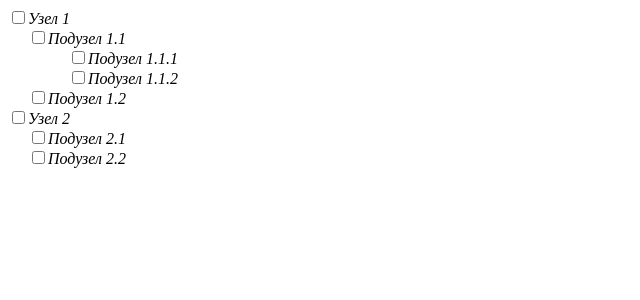
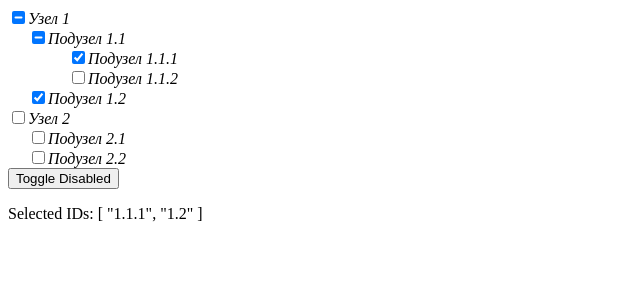
Before and after one commit to KseniyaAnd/train_angular, an Angular app: page / in a window 1280 px wide. Shown: the top 300 px of the page, without its empty margins (0-640 px from the left). Built offline with nearby package versions, Linux system fonts and the light colour scheme.

Commit message:
feat: make cva component

```diff
--- a/src/app/app.component.html
+++ b/src/app/app.component.html
@@ -1,6 +1,10 @@
 <app-tree
   [data]="data"
-  [(selectedIds)]="selectedIds"
+  [(ngModel)]="treeControl.value"
   [treeStyle]="'gray'"
-  (selectedIdsChange)="onSelectionChange($event)">
+  [disabled]="disabled">
 </app-tree>
+
+<button (click)="toggleDisabled()">Toggle Disabled</button>
+
+<p>Selected IDs: {{ treeControl.value | json }}</p>
--- a/src/app/app.component.ts
+++ b/src/app/app.component.ts
@@ -2,11 +2,12 @@ import { Component } from '@angular/core';
 import { CommonModule } from '@angular/common';
 import { TreeComponent } from './components/tree/tree.component';
 import { TreeItem } from './interfaces/tree-item';
+import { FormsModule, ReactiveFormsModule, FormControl } from '@angular/forms';
 
 @Component({
   selector: 'app-root',
   standalone: true,
-  imports: [CommonModule, TreeComponent],
+  imports: [CommonModule, TreeComponent, FormsModule, ReactiveFormsModule],
   templateUrl: './app.component.html',
   styleUrls: ['./app.component.css']
 })
@@ -37,9 +38,15 @@ export class AppComponent {
     },
   ];
 
-  selectedIds: string[] = [];
+  treeControl = new FormControl<string[]>(['1.1.1', '1.2']);
+  disabled = false;
 
-  onSelectionChange(newSelection: string[]): void {
-    this.selectedIds = newSelection;
+  toggleDisabled(): void {
+    this.disabled = !this.disabled;
+    if (this.disabled) {
+      this.treeControl.disable();
+    } else {
+      this.treeControl.enable();
+    }
   }
 }
--- a/src/app/components/tree-node/tree-node.component.html
+++ b/src/app/components/tree-node/tree-node.component.html
@@ -1,9 +1,10 @@
 <div [style.margin-left.px]="level * 20">
   <div [class]="treeStyle === 'gray' ? 'tree-gray' : 'tree-yellow'">
     <input type="checkbox"
-           [checked]="isChecked()"
-           [indeterminate]="isIndeterminate()"
-           (change)="onCheckboxChange($event)"/>
+           [checked]="isSelected"
+           [indeterminate]="isIndeterminate"
+           (change)="onCheckboxChange($event)"
+           [disabled]="disabled"/>
     <span>{{ node.name }}</span>
   </div>
 
@@ -14,6 +15,7 @@
         [level]="level + 1"
         [treeStyle]="treeStyle"
         [selectedIds]="selectedIds"
+        [disabled]="disabled"
         (selectionChange)="selectionChange.emit($event)">
       </app-tree-node>
     }
--- a/src/app/components/tree-node/tree-node.component.ts
+++ b/src/app/components/tree-node/tree-node.component.ts
@@ -1,39 +1,59 @@
 import { Component, Input, Output, EventEmitter } from '@angular/core';
 import { CommonModule } from '@angular/common';
 import { FormsModule } from '@angular/forms';
-import { TreeItem } from '../../interfaces/tree-item';
+import { TreeItem, ITreeComponent } from '../../interfaces/tree-item';
 
 @Component({
   selector: 'app-tree-node',
   templateUrl: './tree-node.component.html',
   styleUrls: ['./tree-node.component.css'],
   standalone: true,
-  imports: [CommonModule, FormsModule]
+  imports: [CommonModule, FormsModule],
 })
-export class TreeNodeComponent {
+export class TreeNodeComponent implements ITreeComponent {
   @Input() node!: TreeItem;
   @Input() level: number = 0;
   @Input() treeStyle: 'gray' | 'yellow' = 'gray';
   @Input() selectedIds: string[] = [];
+  @Input() disabled = false;
   @Output() selectionChange = new EventEmitter<string[]>();
 
-  isChecked(): boolean {
-    return this.selectedIds.includes(this.node.id);
+  get id(): string {
+    return this.node.id;
   }
 
-  hasChildren(): boolean {
-    return !!(this.node.children && this.node.children.length > 0);
+  get isSelected(): boolean {
+    return this.selectedIds.includes(this.id);
   }
 
-  onCheckboxChange(event: Event): void {
-    const checked = (event.target as HTMLInputElement).checked;
-    this.toggleCheckbox(checked);
+  get isIndeterminate(): boolean {
+    if (!this.node.children?.length) return false;
+    const selectedChildren = this.node.children.filter(child =>
+      this.selectedIds.includes(child.id)
+    );
+    return selectedChildren.length > 0 && selectedChildren.length < this.node.children.length;
   }
 
-  toggleCheckbox(checked: boolean): void {
+  toggleSelection(checked: boolean): void {
+    if (this.disabled) return;
     const newSelection = [...this.selectedIds];
     this.updateSelection(this.node, checked, newSelection);
     this.selectionChange.emit(newSelection);
+  }
+
+  getSelectedIds(): string[] {
+    const selectedIds: string[] = [];
+    this.collectSelectedIds(this.node, selectedIds);
+    return selectedIds;
+  }
+
+  private collectSelectedIds(node: TreeItem, selectedIds: string[]): void {
+    if (this.selectedIds.includes(node.id)) {
+      selectedIds.push(node.id);
+    }
+    if (node.children) {
+      node.children.forEach(child => this.collectSelectedIds(child, selectedIds));
+    }
   }
 
   private updateSelection(node: TreeItem, checked: boolean, selection: string[]): void {
@@ -53,11 +73,12 @@ export class TreeNodeComponent {
     }
   }
 
-  isIndeterminate(): boolean {
-    if (this.node.children) {
-      const selectedChildren = this.node.children.filter(child => this.selectedIds.includes(child.id));
-      return selectedChildren.length > 0 && selectedChildren.length < this.node.children.length;
-    }
-    return false;
+  onCheckboxChange(event: Event): void {
+    const checked = (event.target as HTMLInputElement).checked;
+    this.toggleSelection(checked);
+  }
+
+  hasChildren(): boolean {
+    return !!(this.node.children && this.node.children.length > 0);
   }
 }
--- a/src/app/components/tree/tree.component.html
+++ b/src/app/components/tree/tree.component.html
@@ -1,9 +1,10 @@
- @for (item of data; track item.id) {
+@for (item of data; track item.id) {
   <app-tree-node
     [node]="item"
     [level]="level"
     [treeStyle]="treeStyle"
     [selectedIds]="selectedIds"
+    [disabled]="disabled"
     (selectionChange)="onSelectionChange($event)">
   </app-tree-node>
 }
--- a/src/app/components/tree/tree.component.ts
+++ b/src/app/components/tree/tree.component.ts
@@ -1,27 +1,53 @@
-// переписать на сигналы
-// cva
-// сначала паттерн
-
-import { Component, Input, Output, EventEmitter } from '@angular/core';
+import { Component, Input, forwardRef } from '@angular/core';
 import { CommonModule } from '@angular/common';
 import { TreeItem } from '../../interfaces/tree-item';
 import { TreeNodeComponent } from '../tree-node/tree-node.component';
+import { ControlValueAccessor, NG_VALUE_ACCESSOR, FormsModule } from '@angular/forms';
 
 @Component({
   selector: 'app-tree',
   templateUrl: './tree.component.html',
   styleUrls: ['./tree.component.css'],
   standalone: true,
-  imports: [CommonModule, TreeNodeComponent]
+  imports: [CommonModule, TreeNodeComponent, FormsModule],
+  providers: [
+    {
+      provide: NG_VALUE_ACCESSOR,
+      useExisting: forwardRef(() => TreeComponent),
+      multi: true
+    }
+  ]
 })
-export class TreeComponent {
+export class TreeComponent implements ControlValueAccessor {
   @Input() data: TreeItem[] = [];
-  @Input() selectedIds: string[] = [];
   @Input() treeStyle: 'gray' | 'yellow' = 'gray';
   @Input() level: number = 0;
-  @Output() selectedIdsChange = new EventEmitter<string[]>();
+
+  selectedIds: string[] = [];
+  disabled = false;
+
+  private onChange: (value: string[]) => void = () => {};
+  private onTouched: () => void = () => {};
+
+  writeValue(value: string[]): void {
+    this.selectedIds = value || [];
+  }
+
+  registerOnChange(fn: (value: string[]) => void): void {
+    this.onChange = fn;
+  }
+
+  registerOnTouched(fn: () => void): void {
+    this.onTouched = fn;
+  }
+
+  setDisabledState(isDisabled: boolean): void {
+    this.disabled = isDisabled;
+  }
 
   onSelectionChange(newSelection: string[]): void {
-    this.selectedIdsChange.emit(newSelection);
+    this.selectedIds = newSelection;
+    this.onChange(newSelection);
+    this.onTouched();
   }
 }
--- a/src/app/interfaces/tree-item.ts
+++ b/src/app/interfaces/tree-item.ts
@@ -2,5 +2,12 @@ export interface TreeItem {
   id: string;
   name: string;
   children?: TreeItem[];
-  parent?: TreeItem;
 }
+
+export interface ITreeComponent {
+  id: string;
+  isSelected: boolean;
+  isIndeterminate: boolean;
+  toggleSelection(checked: boolean): void;
+  getSelectedIds(): string[];
+}
```
